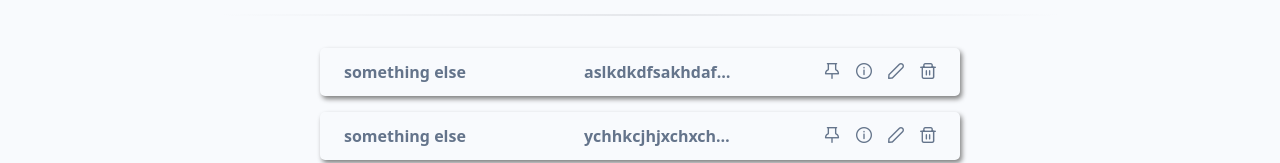
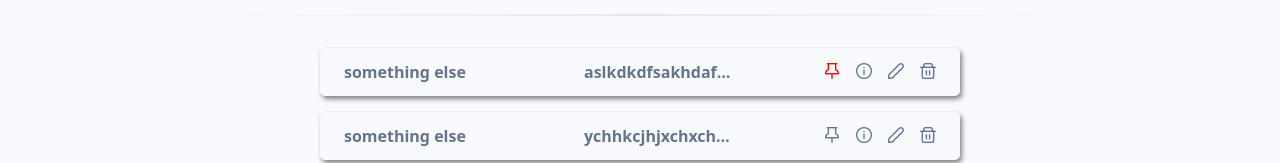
Before and after one commit to SemmelKorb/snowtes, a Vue app in the folder Snowtes/: page /notes in a window 1280 px wide. Shown: the part 194-357 px from the top of the page. Built offline with nearby package versions, Linux system fonts and the light colour scheme; the HTML template or start-up script is replaced by a standard one.

Commit message:
add hoghliting for pinned notes

```diff
--- a/Snowtes/src/assets/content.css
+++ b/Snowtes/src/assets/content.css
@@ -105,6 +105,10 @@
     font-weight: 900;
 }
 
+.pin.active {
+    color: red;
+}
+
 .border-div {
     max-width: 840px;
     width: 100%;
--- a/Snowtes/src/components/Note/Details/Preview.vue
+++ b/Snowtes/src/components/Note/Details/Preview.vue
@@ -30,7 +30,7 @@
         <p class="note-prev-element">{{ note.title }}</p>
         <p class="note-prev-element">{{ note.description }}</p>
         <span class="space-x-4">
-            <i class="pi pi-thumbtack note-i" @click="noteStore.togglePin(note.id)"/>
+            <i class="pi pi-thumbtack note-i pin" :class="{active: note.isPinned}" @click="noteStore.togglePin(note.id)"/>
             <i class="pi pi-info-circle note-i" @click="showFullDetails(note.id)"/>
             <i class="pi pi-pencil note-i" @click="editNoteDetails(note.id)"/>
             <i class="pi pi-trash note-i" @click="noteStore.removeNote(note.id)"/>
```
